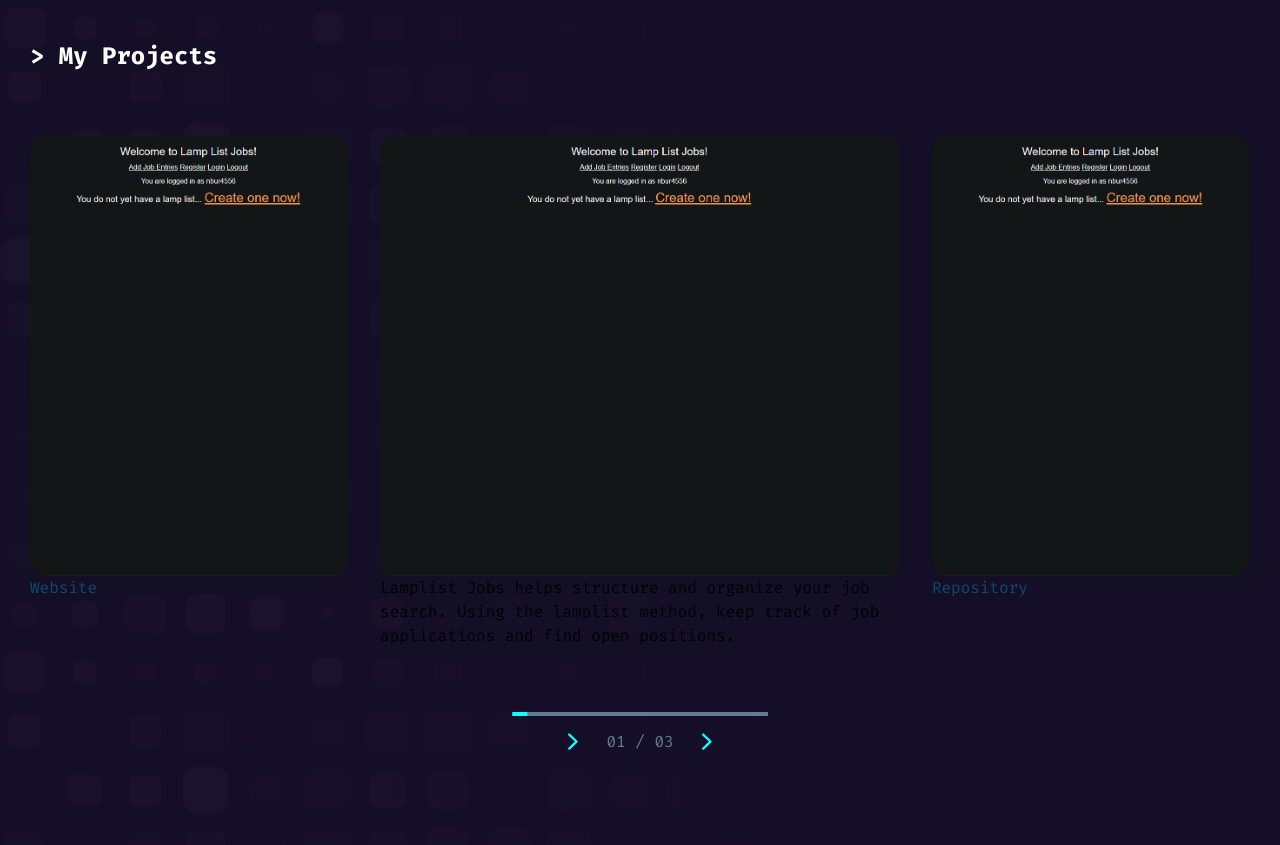
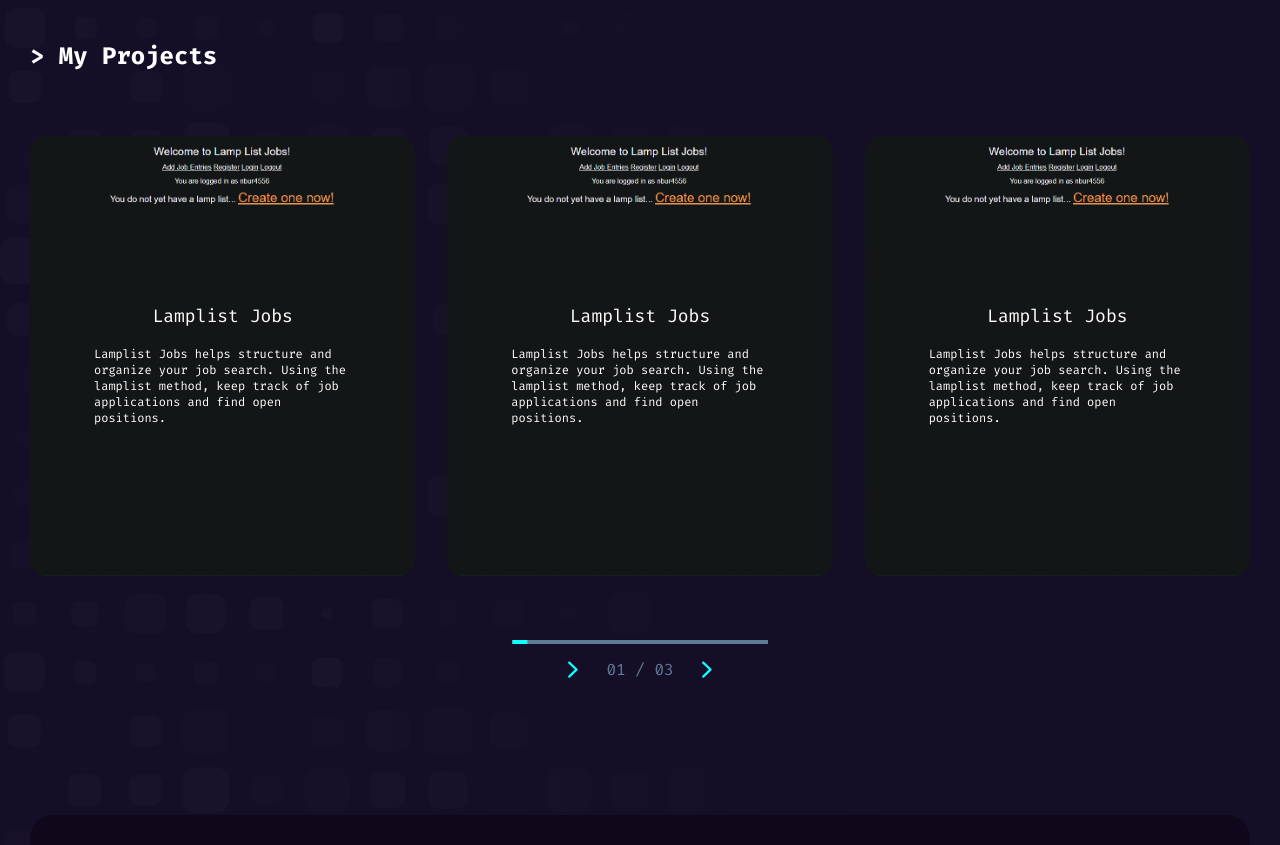
Before and after one commit to nbur4556/svkit-portfolio, a SvelteKit app: page / in a window 1280 px wide. Shown: the part 760-1605 px from the top of the page. Built offline with nearby package versions, Linux system fonts and the light colour scheme.

Commit message:
use featured project item component to display text on images

```diff
--- /dev/null
+++ b/src/components/FeaturedProjectItem.svelte
@@ -0,0 +1,15 @@
+<script lang="ts">
+  export let title: string;
+  export let description: string;
+  export let image: string;
+</script>
+
+<!-- //TODO: faded image when text is visible -->
+<div
+  class="flex flex-col justify-center p-md h-440px bg-cover bg-center rounded-2xl"
+  style={`background-image:url(${image})`}
+>
+  <p class="text-lg text-white text-center p-xs">{title}</p>
+  <!-- //TODO: Replace content but do not shrink width -->
+  <p class="text-xs text-white">{description}</p>
+</div>
--- a/src/components/FeaturedProjects.svelte
+++ b/src/components/FeaturedProjects.svelte
@@ -1,43 +1,36 @@
 <script lang="ts">
+  import FeaturedProjectItem from "../components/FeaturedProjectItem.svelte";
   import ProjectSelector from "../components/ProjectSelector.svelte";
-  import ImageContainer from "../components/UI/ImageContainer.svelte";
-  import Link from "../components/UI/Link.svelte";
 
   import type { Project } from "../stores/projectStore";
 
   export let projectData: Array<Project>;
 
   let selected: Project = projectData[0];
+
+  $: selectedImage = `bg-[url('${selected.image}')]`;
+  $: console.log(selectedImage);
 </script>
 
 <section class="flex flex-col gap-md mb-lg" data-cy="select-feature">
   <h2 id="featured" class="text-2xl text-white font-bold">{"> My Projects"}</h2>
 
   <section class="flex flex-row items-stretch gap-sm">
-    <div>
-      <ImageContainer
-        classExt="rounded-2xl h-440px"
-        src={selected.image}
-        alt={selected.imageText}
-      />
-      <Link href={selected.websiteLink} external testId="select-website">Website</Link>
-    </div>
-    <div>
-      <ImageContainer
-        classExt="rounded-2xl h-440px"
-        src={selected.image}
-        alt={selected.imageText}
-      />
-      <p>{selected.description}</p>
-    </div>
-    <div>
-      <ImageContainer
-        classExt="rounded-2xl h-440px"
-        src={selected.image}
-        alt={selected.imageText}
-      />
-      <Link href={selected.repoLink} external testId="select-repository">Repository</Link>
-    </div>
+    <FeaturedProjectItem
+      title={selected.title}
+      description={selected.description}
+      image={selected.image}
+    />
+    <FeaturedProjectItem
+      title={selected.title}
+      description={selected.description}
+      image={selected.image}
+    />
+    <FeaturedProjectItem
+      title={selected.title}
+      description={selected.description}
+      image={selected.image}
+    />
   </section>
 
   <ProjectSelector
--- a/src/components/SVG/Chevron.svelte
+++ b/src/components/SVG/Chevron.svelte
@@ -3,14 +3,8 @@
   export let direction: number = 1;
 </script>
 
-<svg
-  class={`scale-x-[${direction}]`}
-  width="34"
-  height="35"
-  viewBox="0 0 34 35"
-  fill="none"
-  xmlns="http://www.w3.org/2000/svg"
->
+<!-- //! Why is direction not working? It was working before... -->
+<svg width="34" height="35" viewBox="0 0 34 35" fill="none" xmlns="http://www.w3.org/2000/svg">
   <path
     d="M21.6434 17.6146C21.6434 17.9238 21.5309 18.2049 21.3061 18.4297L13.998 25.4568C13.5482 25.8784 12.8455 25.8784 12.3958 25.4286C11.9742 24.9789 11.9742 24.2762 12.4239 23.8265L18.8888 17.6146L12.4239 11.4027C11.9742 10.981 11.9742 10.2502 12.3958 9.80051C12.8174 9.35078 13.5482 9.35082 13.998 9.77245L21.3061 16.7994C21.5309 17.0243 21.6434 17.3054 21.6434 17.6146Z"
     {fill}
--- a/src/components/UI/Card.svelte
+++ b/src/components/UI/Card.svelte
@@ -1,4 +1,5 @@
 <script lang="ts">
+  export let style: string = "";
   export let classExt: string = "";
   export let classBodyExt: string = "";
   export let testId: string = "";
--- a/tailwind.config.cjs
+++ b/tailwind.config.cjs
@@ -46,6 +46,8 @@
   "688px": "688px",
 };
 
+//TODO: Adjust font sizes across full design
+//TODO: Font sizes should use their own overrides
 module.exports = {
   content: ["./src/**/*.{html,js,svelte,ts}"],
   theme: {
```
